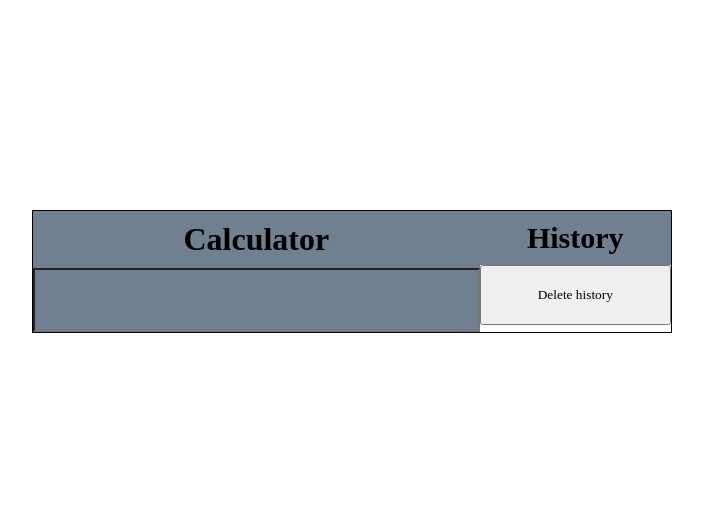
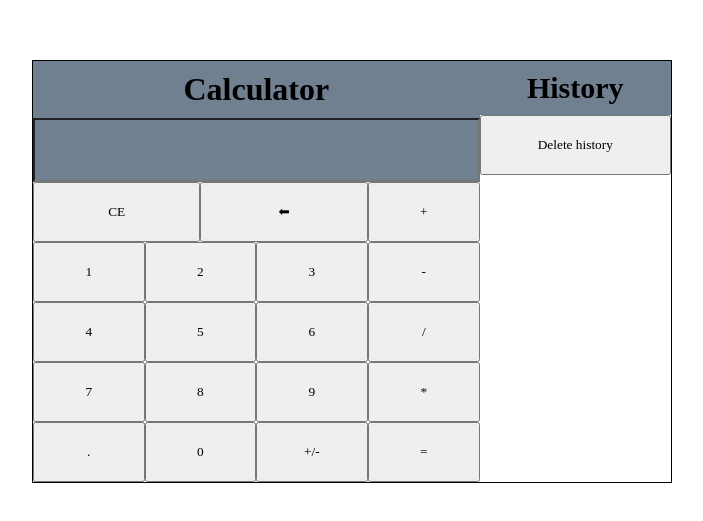
Before and after one commit to Klebson-I/my-calc, a React (Create React App) app: page / in a window 1280 px wide. Shown: the part 129-650 px from the top of the page, without its empty margins (288-991 px from the left). Built offline with nearby package versions, Linux system fonts and the light colour scheme; the HTML template or start-up script is replaced by a standard one.

Commit message:
Divide div with buttons to RightButtons component

```diff
--- a/src/Calculator.tsx
+++ b/src/Calculator.tsx
@@ -1,23 +1,8 @@
-import React, {createContext, useEffect, useState} from 'react';
+import React, { createContext, useEffect, useState } from 'react';
 import './Calculator.css';
-import { evaluateResults, parseMathOperation } from './utils';
+import { evaluateResults, parseMathOperation } from './utils/utils';
 import { Keys } from './Components/Keys/Keys';
-
-interface CalculatorContextType {
-    mathOperation: string;
-    addToMathOperation: (sign: number | string) => void;
-    clearMathOperation: () => void;
-    history: string[];
-    addToHistory: (line: string) => void;
-    clearHistory: () => void;
-    result: number | string;
-    evaluateOperation: () => void;
-    deleteLastSign: () =>void;
-}
-
-export const CalculatorContext = createContext<CalculatorContextType | null>(
-    null
-);
+import { CalculatorContext } from './utils/CalculatorContext';
 
 export const Calculator = () => {
     const [mathOperation, setMathOperation] = useState<string>('');
@@ -25,7 +10,7 @@ export const Calculator = () => {
     const [result, setResult] = useState<number | string>(0);
 
     const addToMathOperation = (sign: number | string) => {
-        setMathOperation((prev) => prev += sign);
+        setMathOperation((prev) => (prev += sign));
     };
 
     const clearMathOperation = () => {
@@ -40,9 +25,12 @@ export const Calculator = () => {
     };
 
     const deleteLastSign = () => {
-        const temporaryMathOperation = mathOperation.slice(0,mathOperation.length-1);
+        const temporaryMathOperation = mathOperation.slice(
+            0,
+            mathOperation.length - 1
+        );
         setMathOperation(temporaryMathOperation);
-    }
+    };
 
     const addToHistory = (line: string) => {
         setHistory((prev) => [...prev, line]);
@@ -52,15 +40,17 @@ export const Calculator = () => {
         setHistory([]);
     };
 
+    const handleAddToMathOperationClick = (sign: string) => {
+        addToMathOperation(sign);
+    };
 
+    useEffect(() => {
+        setMathOperation(String(result));
+    }, [result]);
 
-    useEffect(()=> {
-        setMathOperation(String(result));
-    },[result])
-
-    useEffect(()=>{
-        setMathOperation("");
-    },[])
+    useEffect(() => {
+        setMathOperation('');
+    }, []);
 
     return (
         <main className="calculatorContainer">
@@ -74,7 +64,8 @@ export const Calculator = () => {
                     clearHistory,
                     result,
                     evaluateOperation,
-                    deleteLastSign
+                    deleteLastSign,
+                    handleAddToMathOperationClick
                 }}
             >
                 <div className="calculatorContainer__workContainer">
@@ -96,7 +87,10 @@ export const Calculator = () => {
                     <h2 className="calculatorContainer__HistoryContainer--h2">
                         History
                     </h2>
-                    <button className="calculatorContainer__HistoryContainer--button" onClick={()=>clearHistory()}>
+                    <button
+                        className="calculatorContainer__HistoryContainer--button"
+                        onClick={() => clearHistory()}
+                    >
                         Delete history
                     </button>
                     <ul>
--- a/src/Components/Keys/Keys.css
+++ b/src/Components/Keys/Keys.css
@@ -2,14 +2,3 @@
     width: 100%;
     display: flex;
 }
-
-.calculatorContainer__workContainer__rightButtonsDiv{
-    display: flex;
-    flex-direction: column;
-    width: 25%;
-}
-.calculatorContainer__workContainer__rightButtonsDiv--button{
-    width: 100%;
-    min-height: 60px;
-    font-family: 'Press Start 2P', cursive;
-}
--- a/src/Components/Keys/Keys.tsx
+++ b/src/Components/Keys/Keys.tsx
@@ -2,6 +2,7 @@ import React, { useContext } from 'react';
 import './Keys.css';
 import { CalculatorContext } from '../../utils/CalculatorContext';
 import {LeftButtons} from "../LeftButtons/LeftButtons";
+import {RightButtons} from "../RightButtons/RightButtons";
 
 export const Keys = () => {
     const context = useContext(CalculatorContext);
@@ -17,45 +18,10 @@ export const Keys = () => {
         addToMathOperation(sign);
     };
 
-    const handlePlusMinusSign = () => {
-
-    }
-
     return (
         <div className="keys">
             <LeftButtons/>
-            <div className="calculatorContainer__workContainer__rightButtonsDiv">
-                <button
-                    className="calculatorContainer__workContainer__rightButtonsDiv--button"
-                    onClick={() => handleAddToMathOperationClick('+')}
-                >
-                    +
-                </button>
-                <button
-                    className="calculatorContainer__workContainer__rightButtonsDiv--button"
-                    onClick={() => handleAddToMathOperationClick('-')}
-                >
-                    -
-                </button>
-                <button
-                    className="calculatorContainer__workContainer__rightButtonsDiv--button"
-                    onClick={() => handleAddToMathOperationClick('/')}
-                >
-                    /
-                </button>
-                <button
-                    className="calculatorContainer__workContainer__rightButtonsDiv--button"
-                    onClick={() => handleAddToMathOperationClick('*')}
-                >
-                    *
-                </button>
-                <button
-                    className="calculatorContainer__workContainer__rightButtonsDiv--button"
-                    onClick={() => evaluateOperation()}
-                >
-                    =
-                </button>
-            </div>
+            <RightButtons/>
         </div>
     );
 };
--- a/src/Components/LeftButtons/LeftButtons.tsx
+++ b/src/Components/LeftButtons/LeftButtons.tsx
@@ -10,11 +10,8 @@ export const LeftButtons = () => {
         return null;
     }
 
-    const {clearMathOperation,addToMathOperation,deleteLastSign} = context;
+    const {clearMathOperation,addToMathOperation,deleteLastSign, handleAddToMathOperationClick} = context;
 
-    const handleAddToMathOperationClick = (sign: string) => {
-        addToMathOperation(sign);
-    };
 
     return <div className="calculatorContainer__workContainer__leftButtonsDiv">
         <button
--- /dev/null
+++ b/src/Components/RightButtons/RightButtons.css
@@ -0,0 +1,10 @@
+.calculatorContainer__workContainer__rightButtonsDiv{
+    display: flex;
+    flex-direction: column;
+    width: 25%;
+}
+.calculatorContainer__workContainer__rightButtonsDiv--button{
+    width: 100%;
+    min-height: 60px;
+    font-family: 'Press Start 2P', cursive;
+}
--- /dev/null
+++ b/src/Components/RightButtons/RightButtons.tsx
@@ -0,0 +1,47 @@
+import React, {useContext} from "react";
+import './RightButtons.css';
+import {CalculatorContext} from "../../utils/CalculatorContext";
+
+export const RightButtons = () => {
+    const context = useContext(CalculatorContext);
+
+    if(!context) {
+        return null;
+    }
+
+    const {evaluateOperation,handleAddToMathOperationClick} =context;
+
+
+    return <div className="calculatorContainer__workContainer__rightButtonsDiv">
+        <button
+            className="calculatorContainer__workContainer__rightButtonsDiv--button"
+            onClick={() => handleAddToMathOperationClick('+')}
+        >
+            +
+        </button>
+        <button
+            className="calculatorContainer__workContainer__rightButtonsDiv--button"
+            onClick={() => handleAddToMathOperationClick('-')}
+        >
+            -
+        </button>
+        <button
+            className="calculatorContainer__workContainer__rightButtonsDiv--button"
+            onClick={() => handleAddToMathOperationClick('/')}
+        >
+            /
+        </button>
+        <button
+            className="calculatorContainer__workContainer__rightButtonsDiv--button"
+            onClick={() => handleAddToMathOperationClick('*')}
+        >
+            *
+        </button>
+        <button
+            className="calculatorContainer__workContainer__rightButtonsDiv--button"
+            onClick={() => evaluateOperation()}
+        >
+            =
+        </button>
+    </div>
+}
--- a/src/utils/CalculatorContext.ts
+++ b/src/utils/CalculatorContext.ts
@@ -10,6 +10,7 @@ interface CalculatorContextType {
     result: number | string;
     evaluateOperation: () => void;
     deleteLastSign: () => void;
+    handleAddToMathOperationClick: (sign:string) => void;
 }
 
 export const CalculatorContext = createContext<CalculatorContextType | null>(
```
